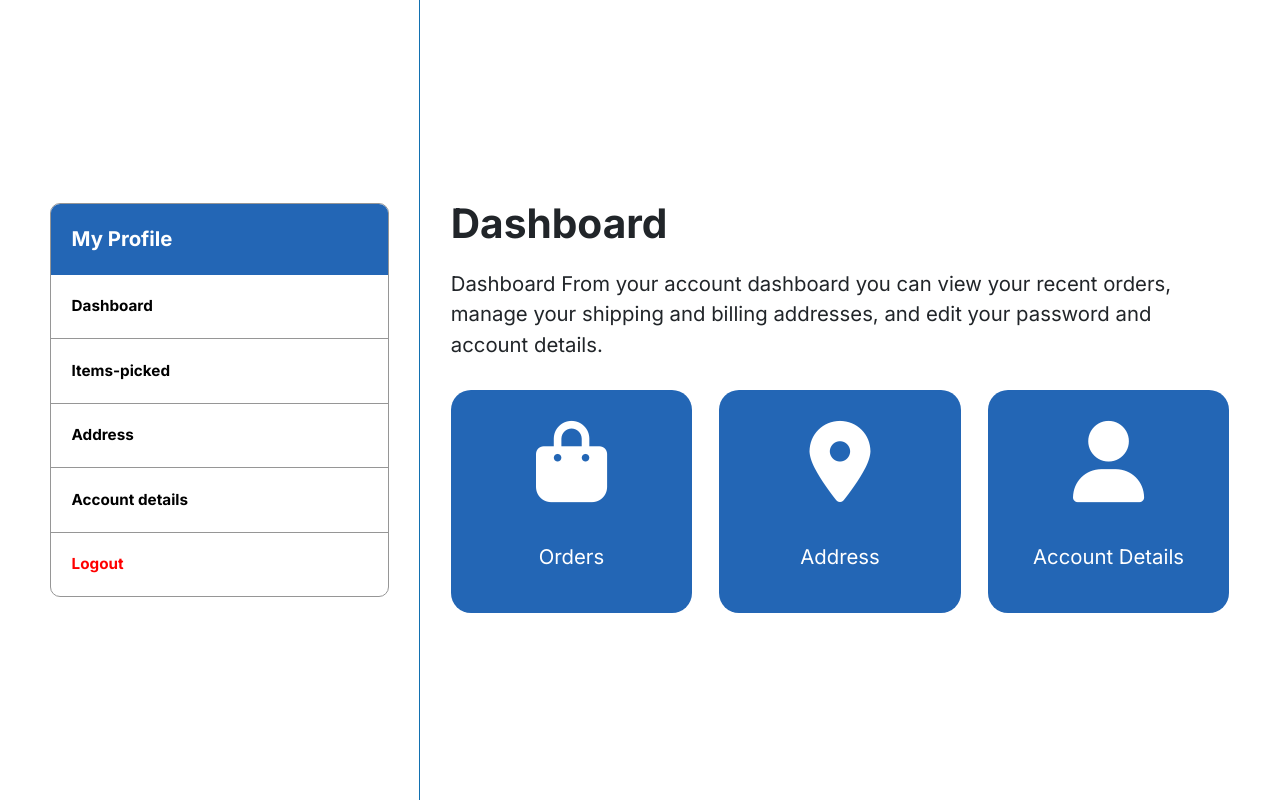
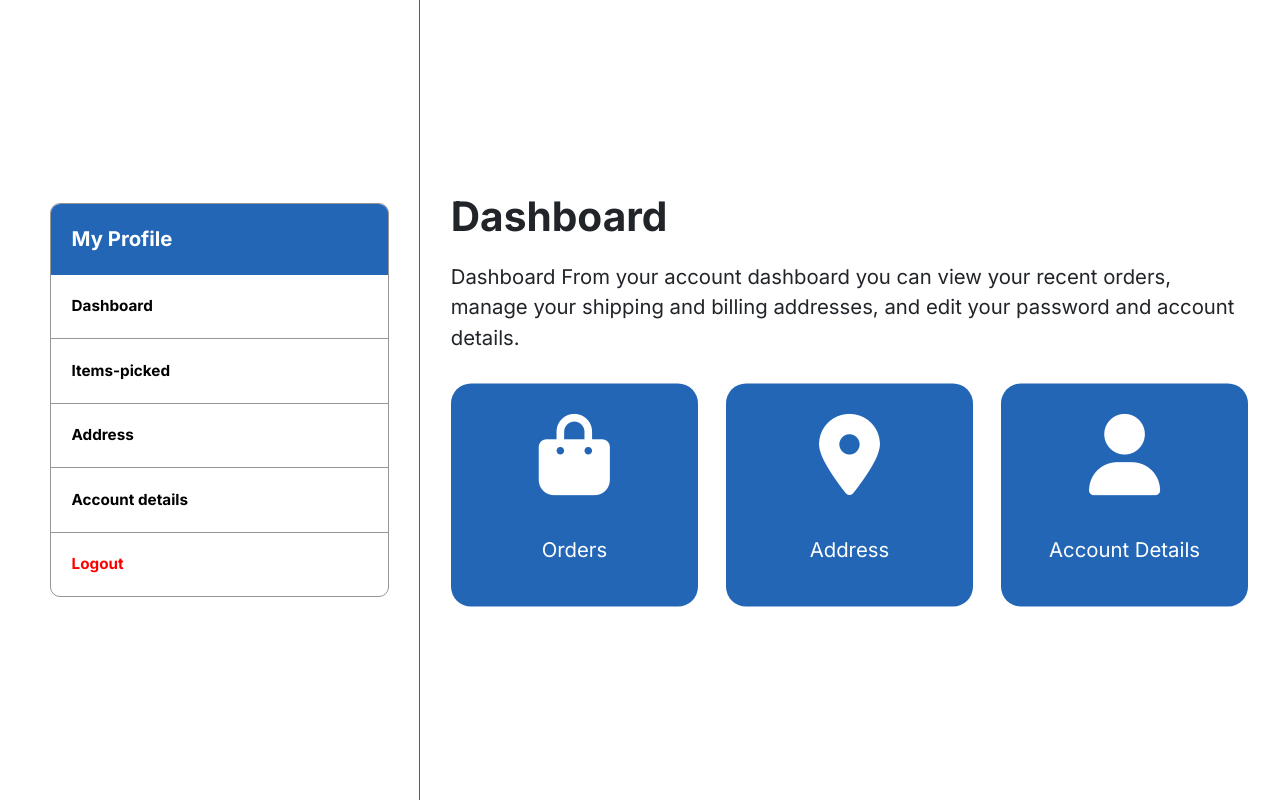
Before and after one commit to FolorunshoAyo/CDS, a PHP site: page /user/index.html in a window 1280 px wide. Shown: the part 73-873 px from the top of the page. Run offline with PHP 8.4, Linux system fonts and the light colour scheme; some libraries are stand-ins or nearby versions.

Commit message:
Fixed some styling bugs

```diff
--- a/assets/css/dashboard/dashboard-menu.css
+++ b/assets/css/dashboard/dashboard-menu.css
@@ -190,6 +190,8 @@ ul{
 
 .dashboard-main-section{
     padding: 0 3rem;
+    position: relative;
+    flex: 1;
 }
 
 
--- a/assets/css/dashboard/user-dash/index.css
+++ b/assets/css/dashboard/user-dash/index.css
@@ -1,5 +1,8 @@
 .dashboard-main-container{
-    margin: 200px 0 0;
+    position: absolute;
+    top: 50%;
+    width: 95%;
+    transform: translateY(-50%);
 }
 
 .dashboard-main-title{
--- a/assets/css/media-queries/user-dash-mediaqueries.css
+++ b/assets/css/media-queries/user-dash-mediaqueries.css
@@ -47,10 +47,15 @@
 
     .dashboard-main-section{
         padding: 0 5rem;
+        position: static;
+        flex: none;
     }
 
     .dashboard-main-container{
         margin: 50px 0 0;
+        position: static;
+        width: 100%;
+        transform: none;
     }
 
     .dashboard-action-group figure figcaption{
```
